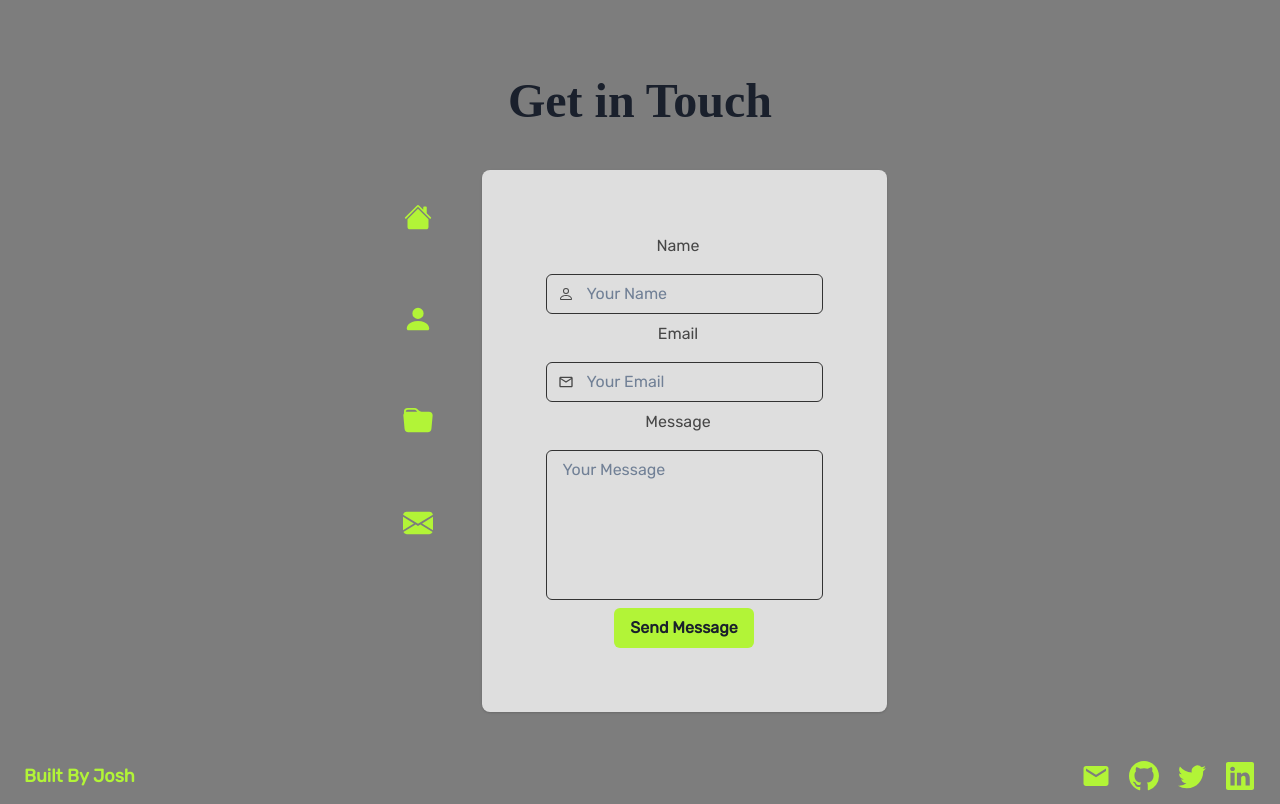
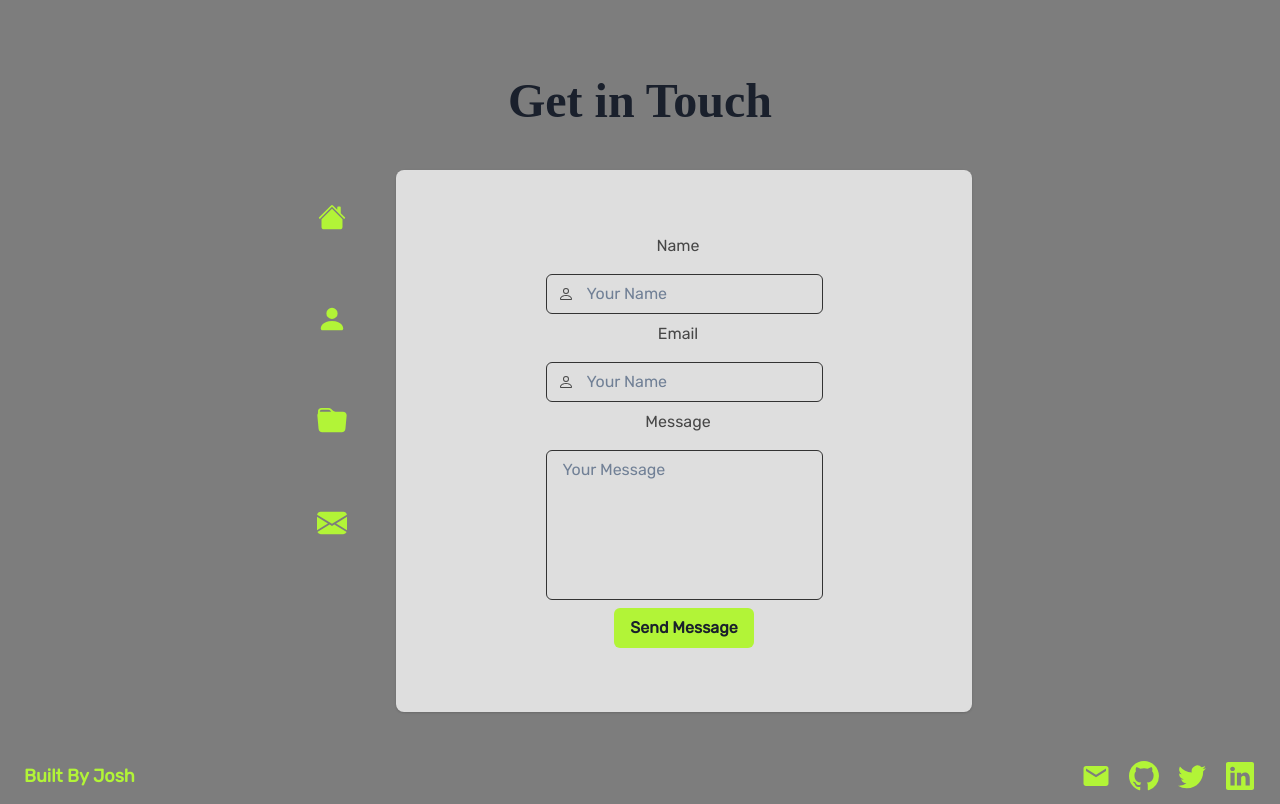
Before and after one commit to builtbyjosh/builtbyjosh-next-portfolio, a Next.js app: page /contact in a window 1280 px wide. Built offline with nearby package versions, Linux system fonts and the light colour scheme; a web font is replaced by a local one.

Commit message:
Playing with css

```diff
--- a/components/ContactForm.js
+++ b/components/ContactForm.js
@@ -14,6 +14,7 @@ import {
 import { BsPerson } from "react-icons/bs";
 import { MdOutlineEmail } from "react-icons/md";
 import FormErrorMsg from "./FormErrorMsg";
+import FormInput from "./FormInput";
 
 const ContactForm = () => {
   const {
@@ -72,35 +73,20 @@ const ContactForm = () => {
     <form onSubmit={handleSubmit(onSubmit)}>
       <Box p={8}>
         <VStack textColor={"secondary.800"}>
-          <FormLabel>Name</FormLabel>
-          <InputGroup borderColor={errors.name ? "red.400" : "secondary.900"}>
-            <InputLeftElement>{<BsPerson />}</InputLeftElement>
-            <Input
-              type="text"
-              name="name"
-              {...register("name", { required: true })}
-              placeholder="Your Name"
-              aria-invalid={errors.name ? "true" : "false"}
-            />
-          </InputGroup>
-          {errors.name?.type === "required" && (
-            <FormErrorMsg msg={"Name is required"} />
-          )}
+          <FormInput
+            icon={<BsPerson />}
+            name={"Name"}
+            errors={errors.name}
+            register={register}
+          />
 
-          <FormLabel>Email</FormLabel>
-          <InputGroup borderColor={errors.email ? "red.400" : "secondary.900"}>
-            <InputLeftElement>{<MdOutlineEmail />}</InputLeftElement>
-            <Input
-              type="email"
-              name="email"
-              {...register("email", { required: true })}
-              placeholder="Your Email"
-              aria-invalid={errors.email ? "true" : "false"}
-            />
-          </InputGroup>
-          {errors.email?.type === "required" && (
-            <FormErrorMsg msg={"Email is required"} />
-          )}
+          <FormInput
+            icon={<BsPerson />}
+            name={"Email"}
+            type={"email"}
+            errors={errors.email}
+            register={register}
+          />
 
           <FormLabel>Message</FormLabel>
           <Textarea
@@ -116,6 +102,7 @@ const ContactForm = () => {
           {errors.message?.type === "required" && (
             <FormErrorMsg msg={"Message is required"} />
           )}
+
           <Button
             bg="primary.100"
             _hover={{
--- a/components/Layout.js
+++ b/components/Layout.js
@@ -31,7 +31,13 @@ const Layout = ({ heading, children }) => {
                 direction={{ base: "column", md: "row" }}
               >
                 <PageIcons />
-                <Box bg={"neutral.100"} borderRadius="lg" p={8} shadow="base">
+                <Box
+                  bg={"neutral.100"}
+                  borderRadius="lg"
+                  p={8}
+                  shadow="base"
+                  minW={{ base: "unset", md: "xl" }}
+                >
                   <VStack textColor={"secondary.800"}>{children}</VStack>
                 </Box>
               </Stack>
--- a/components/ProjectCard.js
+++ b/components/ProjectCard.js
@@ -14,7 +14,7 @@ const ProjectCard = ({ project }) => {
   const toggleOpen = () => setIsOpen(!isOpen);
   const { id, title, desc, logo, link, technologies } = project;
   return (
-    <Container maxW="4xl" p={2}>
+    <Container maxW="2xl" p={2}>
       <Stack direction={"column"} spacing={4}>
         <Box onClick={toggleOpen} key={id}>
           <Stack
```
